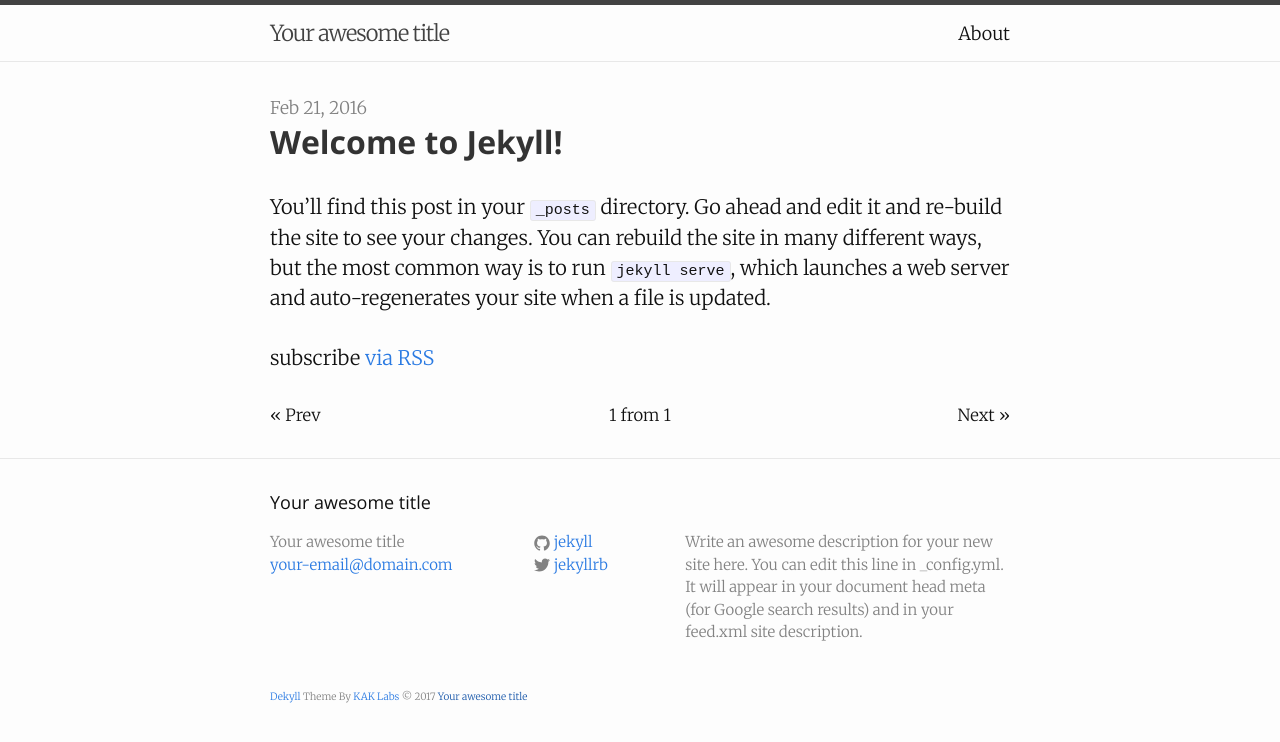
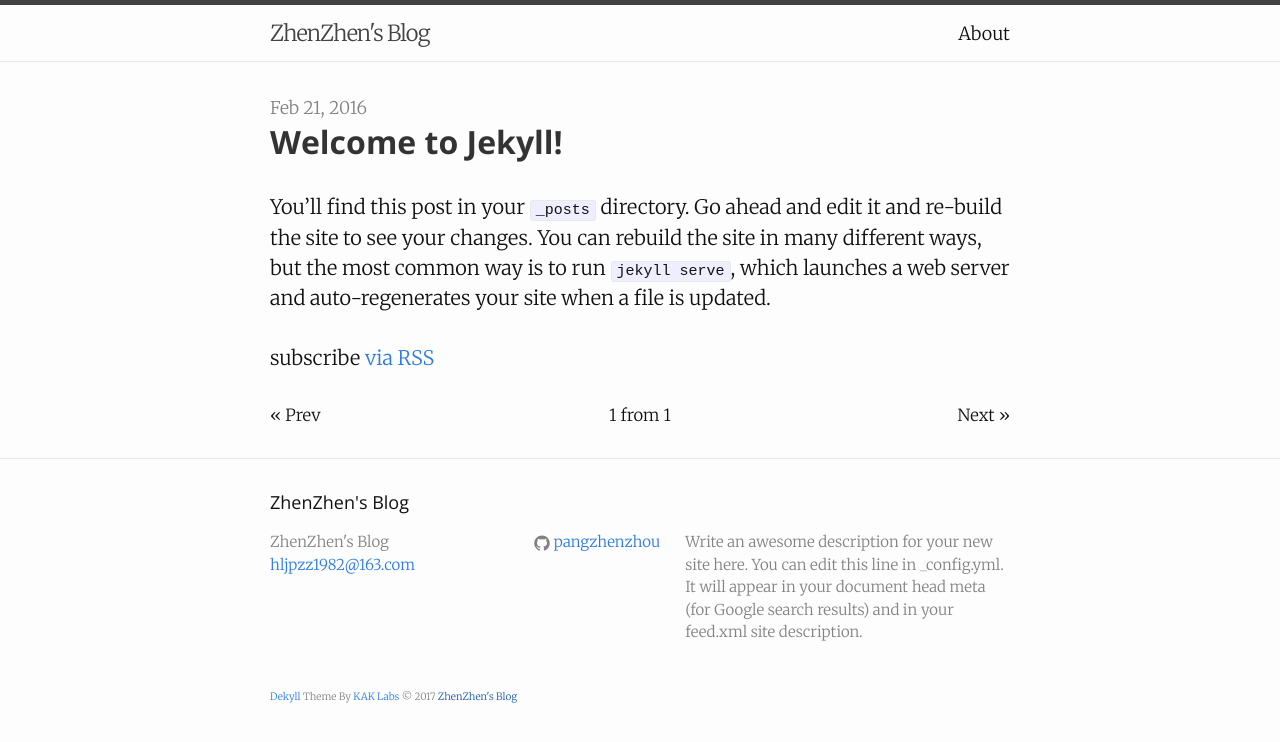
Before and after one commit to pangzhenzhou/pzz-github-pages-blog, a Jekyll site: the page built from index.html, in a window 1280 px wide. Shown: the top 742 px of the page. Built offline with Jekyll 4.4.1, drawn with Linux system fonts in a browser that asks for light colours; the list of posts is cut into pages by our own code.

Commit message:
update config

```diff
--- a/_config.yml
+++ b/_config.yml
@@ -6,16 +6,16 @@
 # 'jekyll serve'. If you change this file, please restart the server process.
 
 # Site settings
-title: Your awesome title
-email: your-email@domain.com
+title: ZhenZhen's Blog
+email: hljpzz1982@163.com
 description: > # this means to ignore newlines until "baseurl:"
   Write an awesome description for your new site here. You can edit this
   line in _config.yml. It will appear in your document head meta (for
   Google search results) and in your feed.xml site description.
 baseurl: "" # the subpath of your site, e.g. /blog
-url: "http://yourdomain.com" # the base hostname & protocol for your site
+url: "http://www.zhenzhoupang.com" # the base hostname & protocol for your site
 
-github_username:  jekyll
+github_username:  pangzhenzhou
 google_analytic_id:
 disqus_name:
 
@@ -25,8 +25,8 @@ paginate_path: /page/:num
 
 # jekyll seo tag settings
 logo: assets/images/example-image.png
-twitter:
-  username: jekyllrb
+#twitter:
+#  username: jekyllrb
 
 # Build settings
 markdown: kramdown
```
